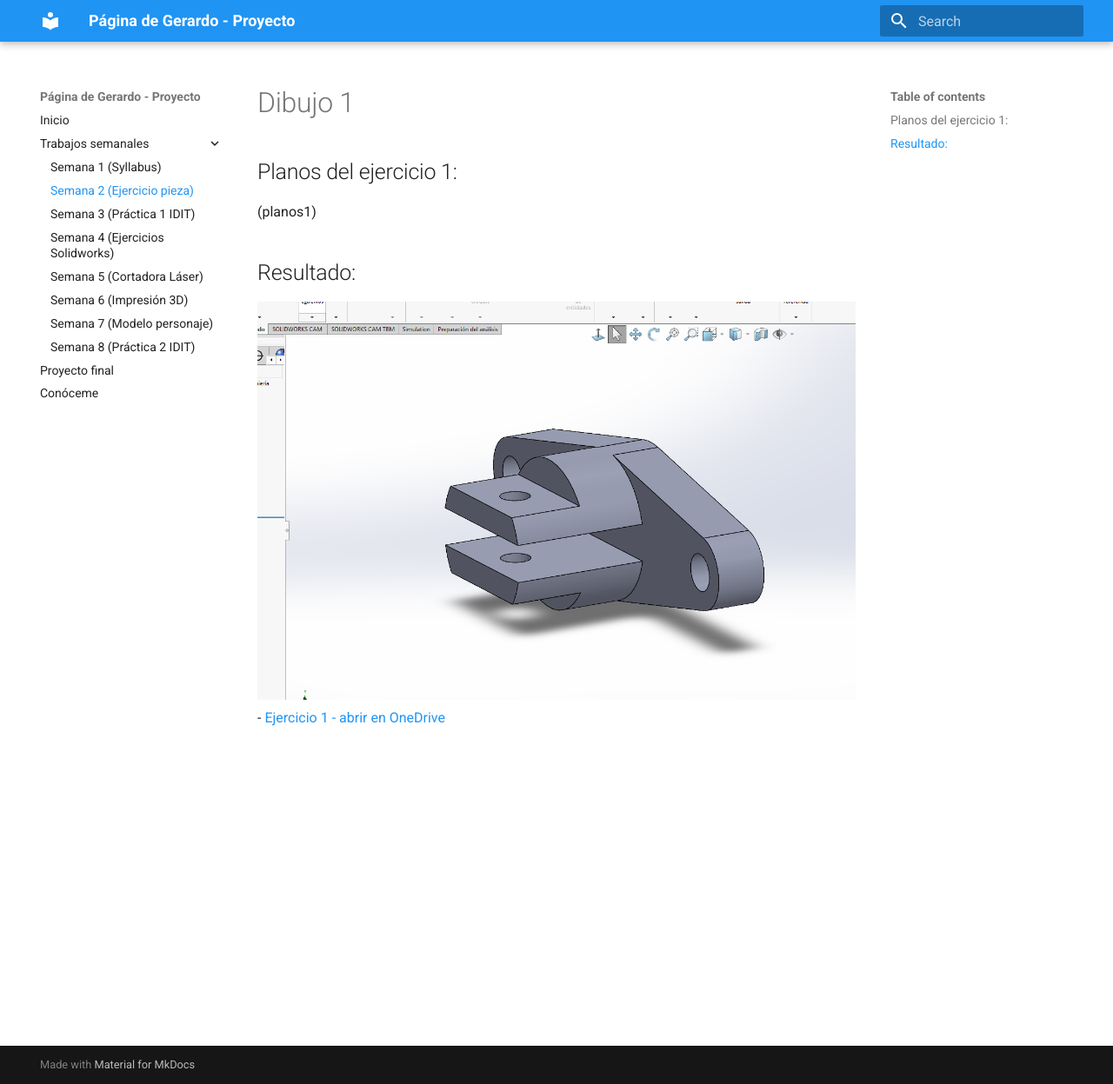
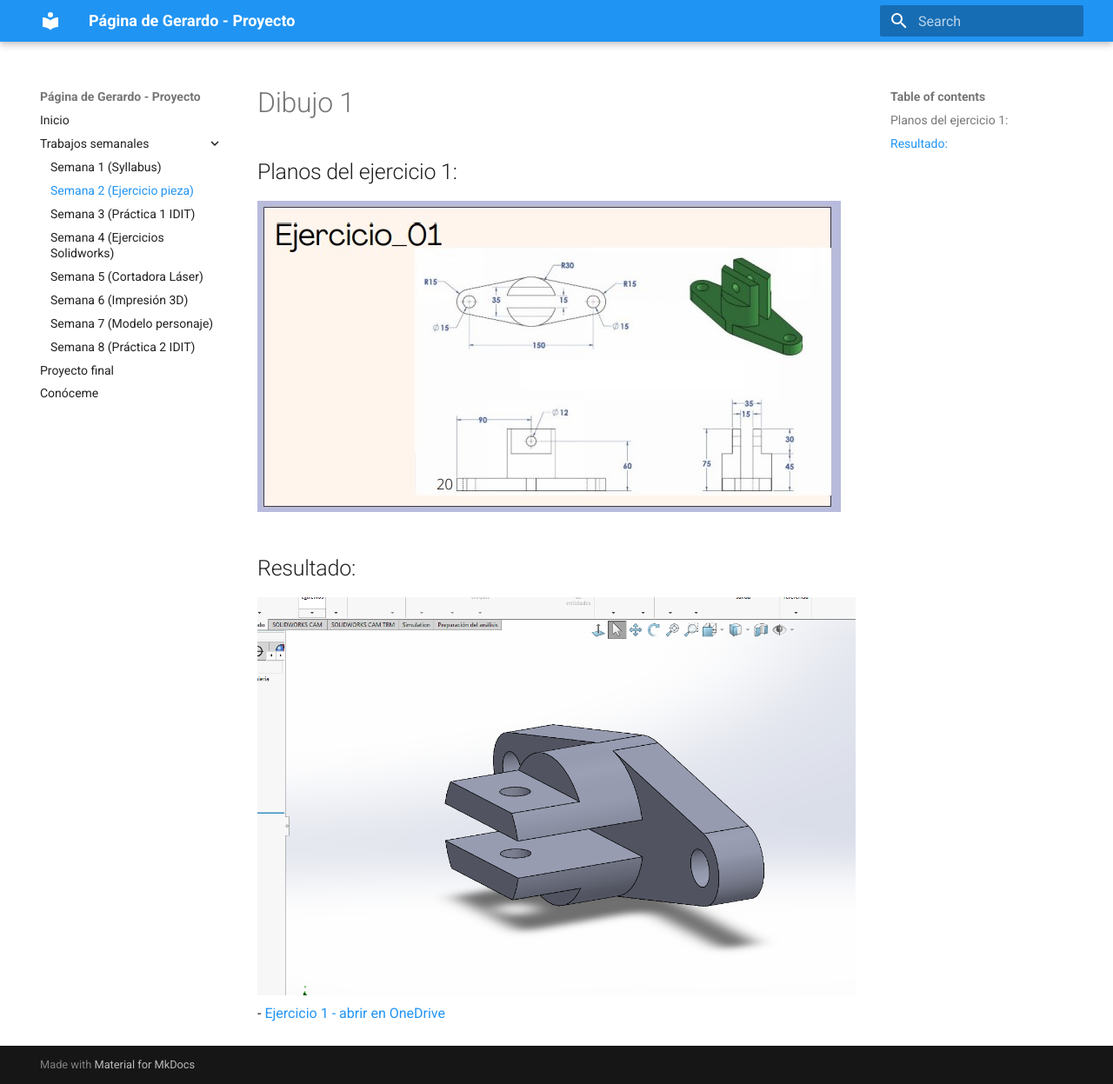
Before and after one commit to Gerardo-Esquivel/PortafolioProyecto, an MkDocs documentation site: the page built from docs/semana2.md, in a window 1280 px wide and 1247 px high. Shown: the whole window at 87% size. Built offline with MkDocs 1.6.1 and Material for MkDocs 9.7.7, drawn with Linux system fonts in a browser that asks for light colours.

Commit message:
Update semana2.md

```diff
--- a/docs/semana2.md
+++ b/docs/semana2.md
@@ -1,6 +1,6 @@
 # Dibujo 1
 ## Planos del ejercicio 1:
-(planos1)
+![ejercicio1](recursos/Dibujo1ejemplo.jpg "Ejercicio 1")
 ## Resultado:
 ![ejercicio1](recursos/Ejercicio%201.png "Ejercicio 1")
 - [Ejercicio 1 - abrir en OneDrive](https://iberopuebla-my.sharepoint.com/:u:/g/personal/204655_iberopuebla_mx/EWBl4jHbz4RNgMxER6b9eNQBFEurDA7G5h2rM6zumm4rmw?e=jkDMes "Abrir")
```
